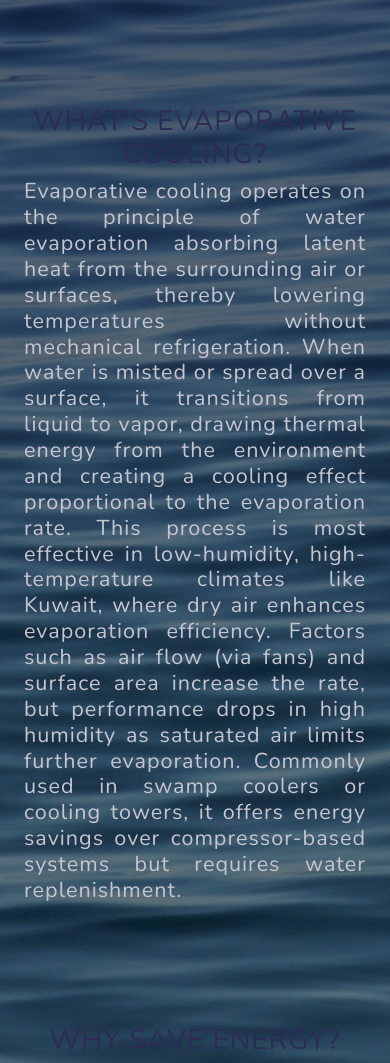
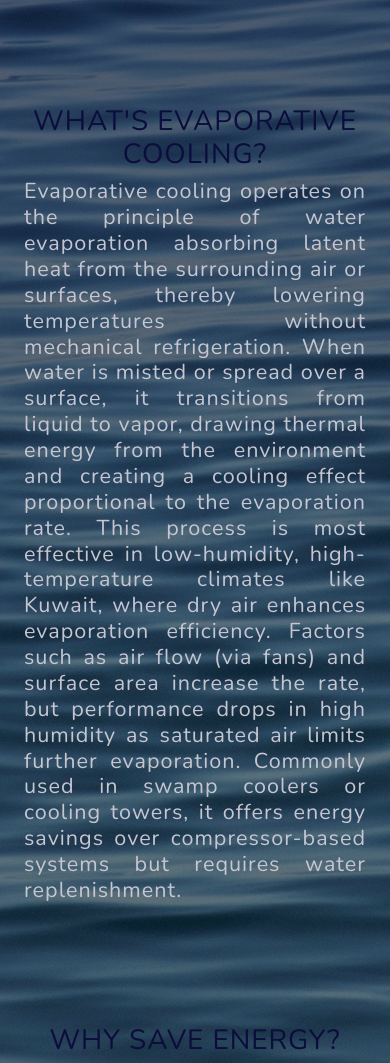
Before and after one commit to roudani00/CAP_web, a Flask app: page / in a window 390 px wide. Shown: the part 2494-3557 px from the top of the page. Run offline with Flask 3, Linux system fonts and the light colour scheme; some libraries are stand-ins or nearby versions.

Commit message:
first appendloo;k

```diff
--- a/static/css/styles_me.css
+++ b/static/css/styles_me.css
@@ -34,8 +34,16 @@ padding-top: 9rem;
  color: #626281;
 }
 
+
+
 .text_color_sub2 {
  color: #2c2c56;
+}
+
+@media (max-width: 767.98px) {
+  .text_color_sub2 {
+    color: #0c0d3d; /* blue on phone/mobile */
+  }
 }
 
 
```
